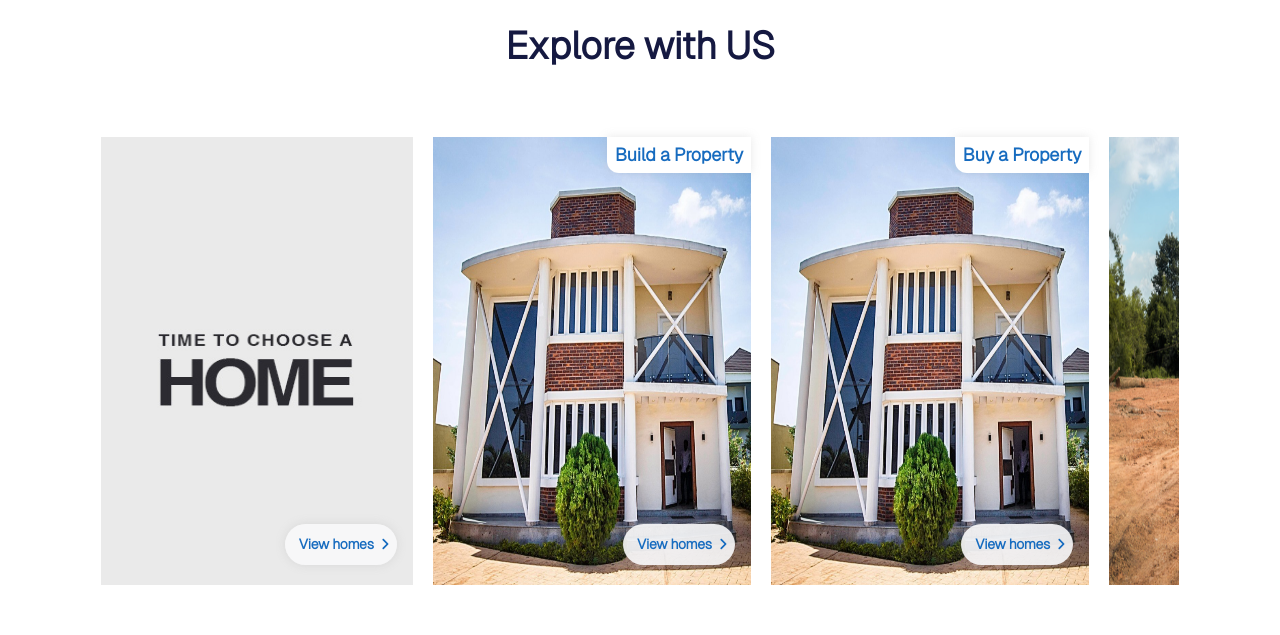
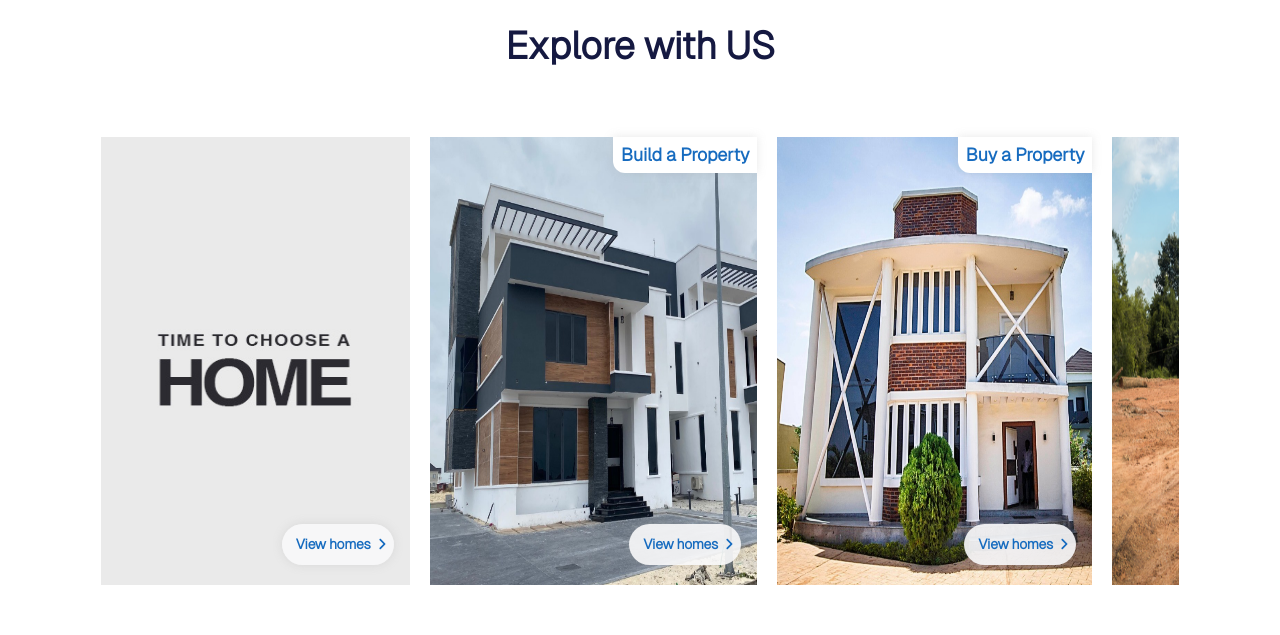
Before and after one commit to Heayarnu/thePropertyIntels, a Next.js app: page / in a window 1280 px wide. Shown: the part 2160-2795 px from the top of the page. Built offline with nearby package versions, Linux system fonts and the light colour scheme.

Commit message:
Corrections made: 	modified:   src/components/explore/productsdata.js

```diff
--- a/src/components/explore/productsdata.js
+++ b/src/components/explore/productsdata.js
@@ -2,7 +2,7 @@ export const productGrid = [
 	['first', '/assets/home.jpg'],
 	[
 		'second',
-		'/assets/images/mookimg/ikoyi3.png',
+		'/assets/images/mookimg/ikoyi4.png',
 		'Build a Property',
 		'/buildProperty',
 	],
```
